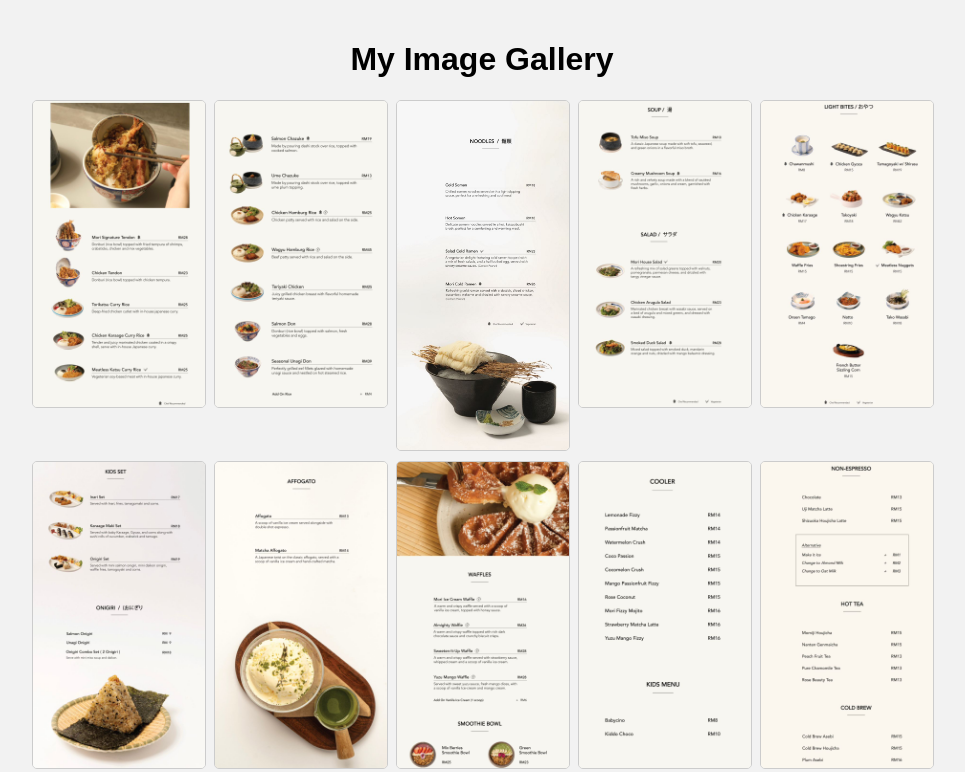
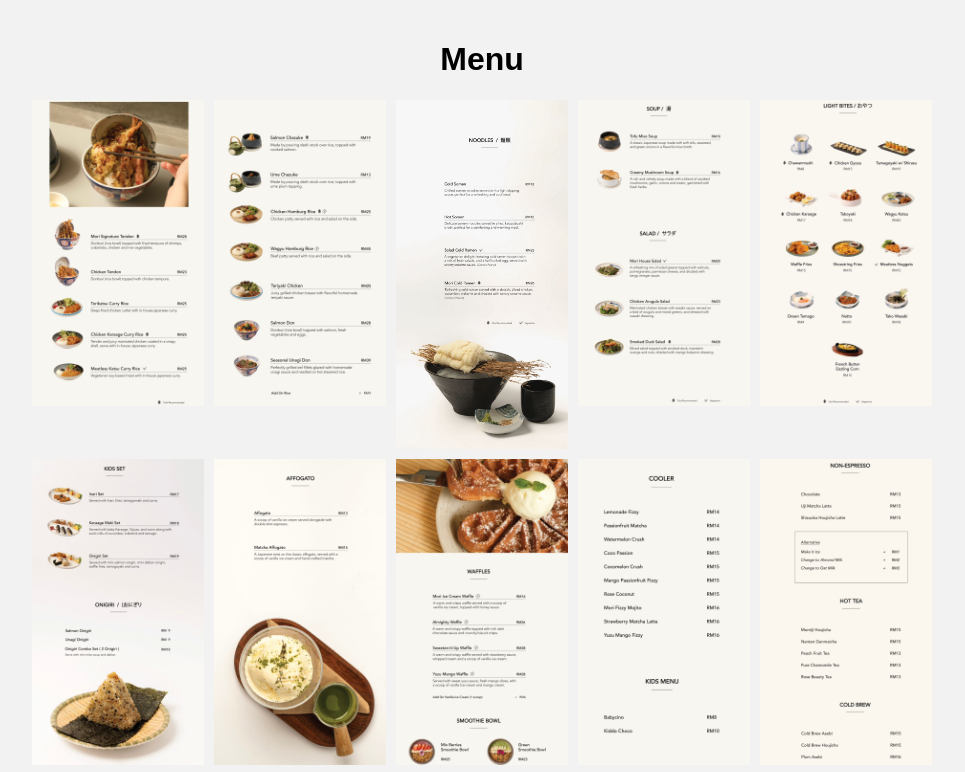
Before and after one commit to morikohi1/morikohi1.github.io, a plain HTML site: page index.html in a window 1280 px wide. Shown: the top 772 px of the page, without its empty margins (158-1123 px from the left). Drawn offline with Linux system fonts and the light colour scheme.

Commit message:
Update index.html

```diff
--- a/index.html
+++ b/index.html
@@ -24,13 +24,11 @@
     .gallery img {
       width: 100%;
       height: auto;
-      border-radius: 5px;
-      border: 1px solid #ccc;
     }
   </style>
 </head>
 <body>
-  <h1>My Image Gallery</h1>
+  <h1>Menu</h1>
   <div class="gallery">
     <img src="image1.jpg" alt="Image 1">
     <img src="image2.jpg" alt="Image 2">
```
